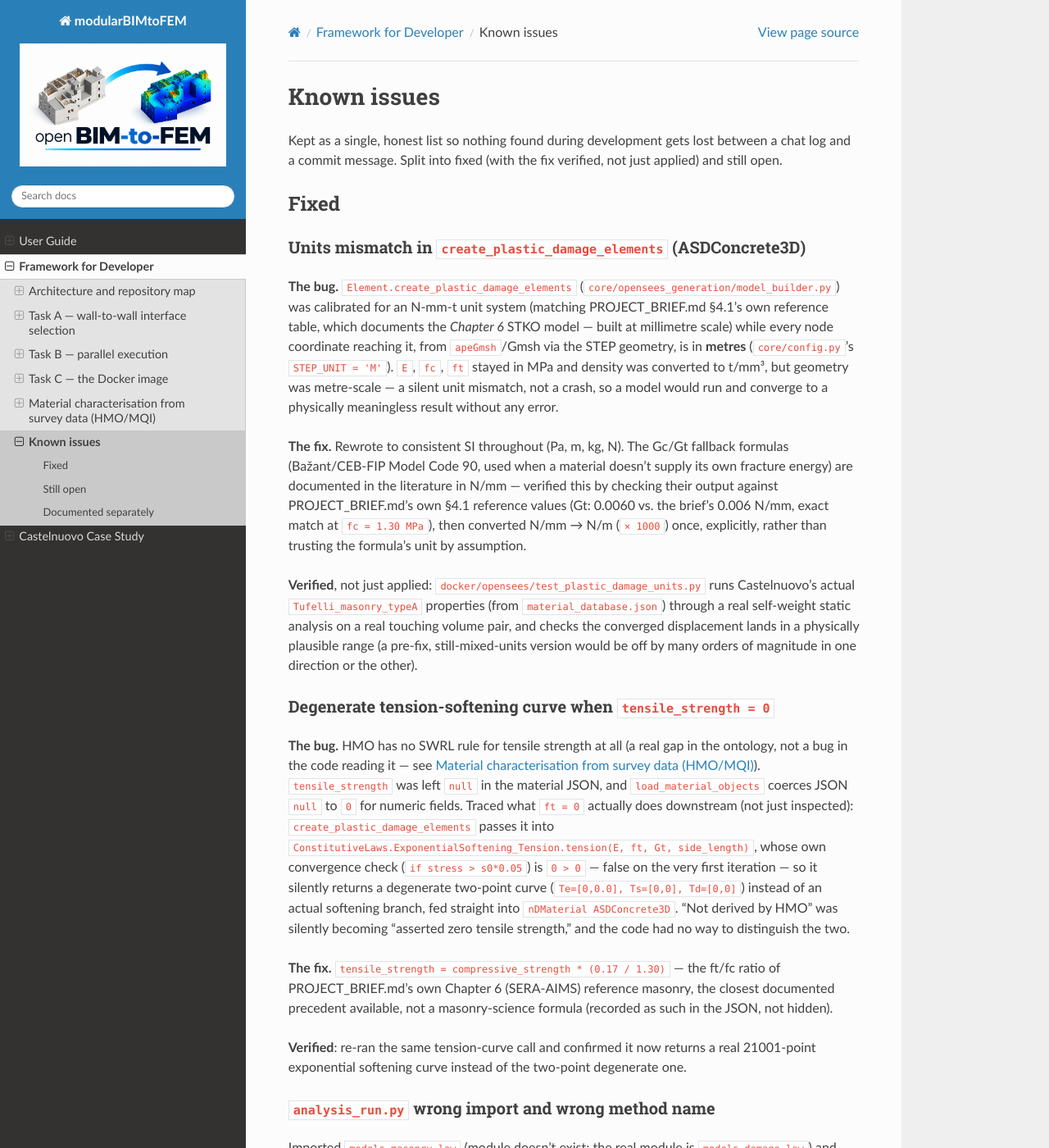
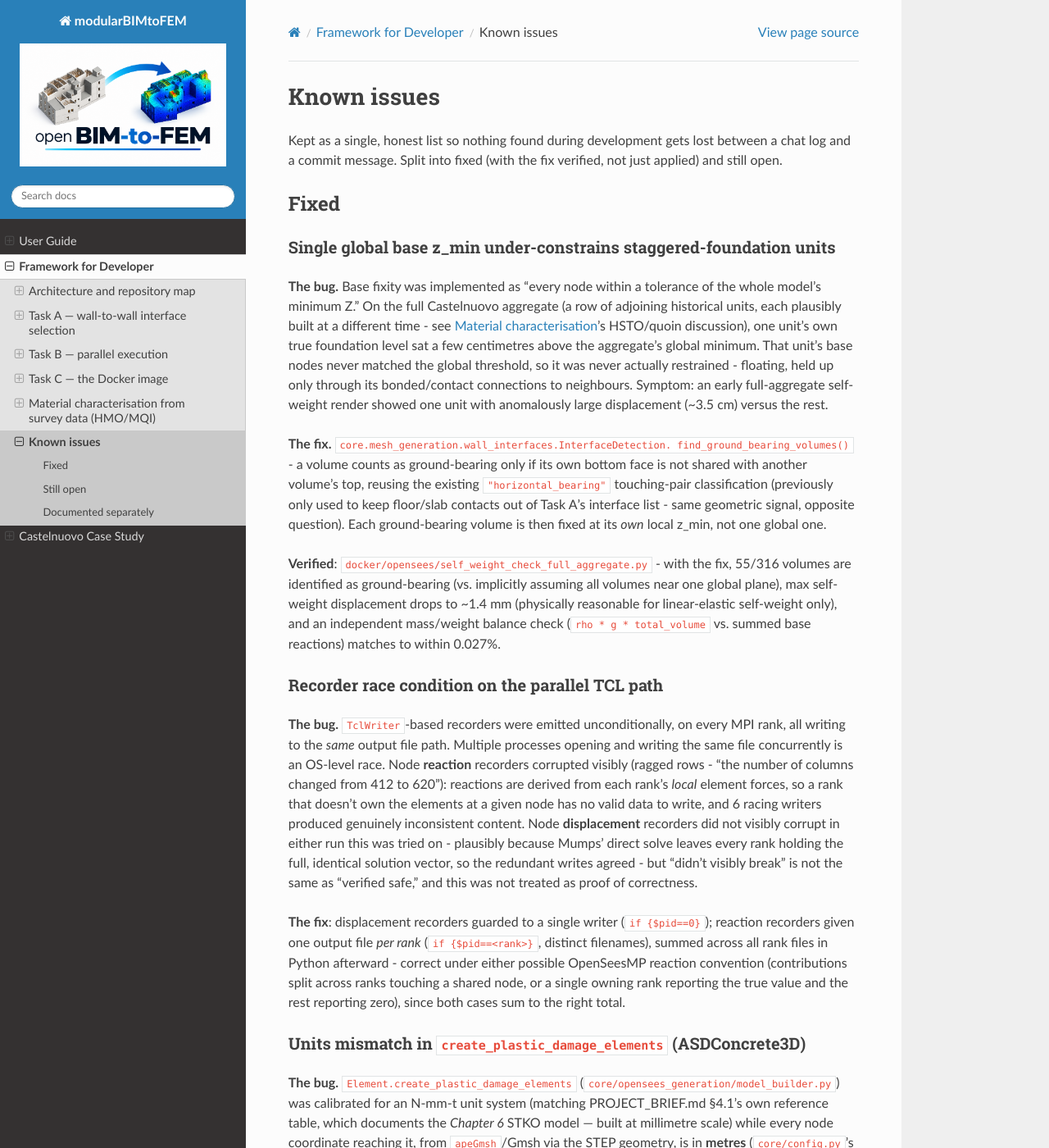
Before and after one commit to mlaura1996/modularBIMtoFEM, a Sphinx documentation site: the page built from docs/source/developer_guide/known_issues.md, in a window 1280 px wide and 1400 px high. Shown: the whole window at 82% size. Built offline with Sphinx 7.4.7 and the Read the Docs theme 3.1.0, drawn with Linux system fonts in a browser that asks for light colours; some of the changed text lies outside the part shown.

Commit message:
Document the base-fixity fix, recorder race condition, and headless visualization
Adds today's findings to the docs site: per-volume ground-bearing base
fixity (fixes the single-global-z_min under-constraint), the parallel
recorder race condition and its fix, the still-open ASDConcrete3D +
contact interface convergence problem, and how to visualize results
headlessly via apeGmsh's results.plot.

```diff
--- a/docs/source/developer_guide/known_issues.md
+++ b/docs/source/developer_guide/known_issues.md
@@ -5,6 +5,58 @@ lost between a chat log and a commit message. Split into fixed (with the
 fix verified, not just applied) and still open.
 
 ## Fixed
+
+### Single global base z_min under-constrains staggered-foundation units
+
+**The bug.** Base fixity was implemented as "every node within a
+tolerance of the whole model's minimum Z." On the full Castelnuovo
+aggregate (a row of adjoining historical units, each plausibly built at a
+different time - see {doc}`../case_study/materials`'s HSTO/quoin
+discussion), one unit's own true foundation level sat a few centimetres
+above the aggregate's global minimum. That unit's base nodes never
+matched the global threshold, so it was never actually restrained -
+floating, held up only through its bonded/contact connections to
+neighbours. Symptom: an early full-aggregate self-weight render showed
+one unit with anomalously large displacement (~3.5 cm) versus the rest.
+
+**The fix.** `core.mesh_generation.wall_interfaces.InterfaceDetection.
+find_ground_bearing_volumes()` - a volume counts as ground-bearing only if
+its own bottom face is not shared with another volume's top, reusing the
+existing `"horizontal_bearing"` touching-pair classification (previously
+only used to keep floor/slab contacts out of Task A's interface list -
+same geometric signal, opposite question). Each ground-bearing volume is
+then fixed at its *own* local z_min, not one global one.
+
+**Verified**: `docker/opensees/self_weight_check_full_aggregate.py` -
+with the fix, 55/316 volumes are identified as ground-bearing (vs.
+implicitly assuming all volumes near one global plane), max self-weight
+displacement drops to ~1.4 mm (physically reasonable for linear-elastic
+self-weight only), and an independent mass/weight balance check (`rho *
+g * total_volume` vs. summed base reactions) matches to within 0.027%.
+
+### Recorder race condition on the parallel TCL path
+
+**The bug.** `TclWriter`-based recorders were emitted unconditionally, on
+every MPI rank, all writing to the *same* output file path. Multiple
+processes opening and writing the same file concurrently is an OS-level
+race. Node **reaction** recorders corrupted visibly (ragged rows - "the
+number of columns changed from 412 to 620"): reactions are derived from
+each rank's *local* element forces, so a rank that doesn't own the
+elements at a given node has no valid data to write, and 6 racing writers
+produced genuinely inconsistent content. Node **displacement** recorders
+did not visibly corrupt in either run this was tried on - plausibly
+because Mumps' direct solve leaves every rank holding the full, identical
+solution vector, so the redundant writes agreed - but "didn't visibly
+break" is not the same as "verified safe," and this was not treated as
+proof of correctness.
+
+**The fix**: displacement recorders guarded to a single writer
+(`if {$pid==0}`); reaction recorders given one output file *per rank*
+(`if {$pid==<rank>}`, distinct filenames), summed across all rank files
+in Python afterward - correct under either possible OpenSeesMP reaction
+convention (contributions split across ranks touching a shared node, or
+a single owning rank reporting the true value and the rest reporting
+zero), since both cases sum to the right total.
 
 ### Units mismatch in `create_plastic_damage_elements` (ASDConcrete3D)
 
@@ -119,6 +171,20 @@ runnable — see the next entry.
 
 ## Still open
 
+- **ASDConcrete3D + Task A contact interfaces don't converge together
+  yet.** `docker/opensees/test_asdconcrete3d_parallel.py` combines the
+  real survey-derived material (`Tufelli_masonry_typeA`) with contact
+  interfaces on the 18-volume/6-partition cluster - both pieces are
+  individually verified elsewhere (material: {doc}`known_issues` units
+  fix, self-weight check on the full aggregate; interfaces: linear-
+  elastic partitioned runs), but combined, `NormDispIncr` fails at the
+  first load step with an oscillating, non-converging norm. Not yet
+  root-caused: candidates are the material+contact nonlinear combination
+  itself, the 18-volume cluster's specific topology (only 2 of many
+  candidate interfaces selected, same shape of risk as the "unrestrained
+  mechanism" finding in {doc}`task_a_interfaces`), or the single-
+  representative-crack-band-length simplification documented in that
+  script's own docstring. Kept as a standing repro case, not deleted.
 - **`in_plane_wall.py`/`out_of_plane_test.py` are missing more than config
   constants.** Past the (now fixed) import line, both scripts depend on
   functions that were never implemented anywhere in the repository (not
```
Also changed, not shown: docs/source/developer_guide/task_b_parallel.md (+23 -1 lines).
